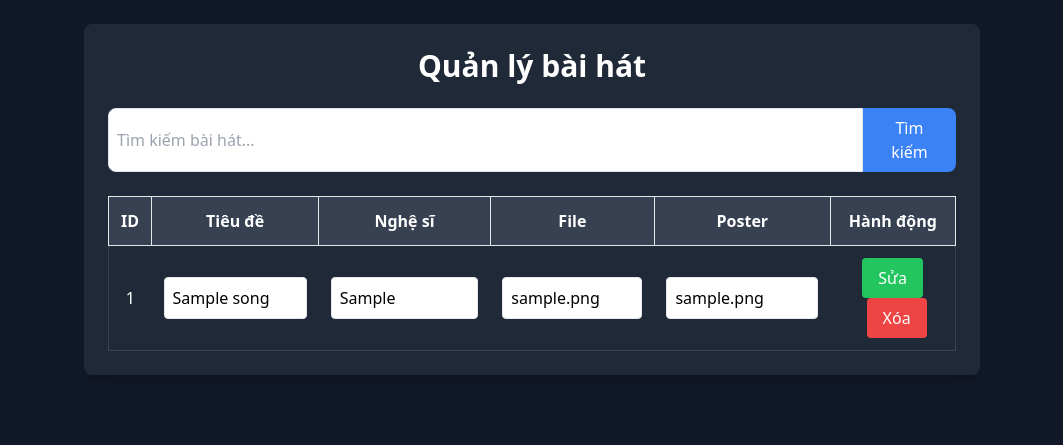
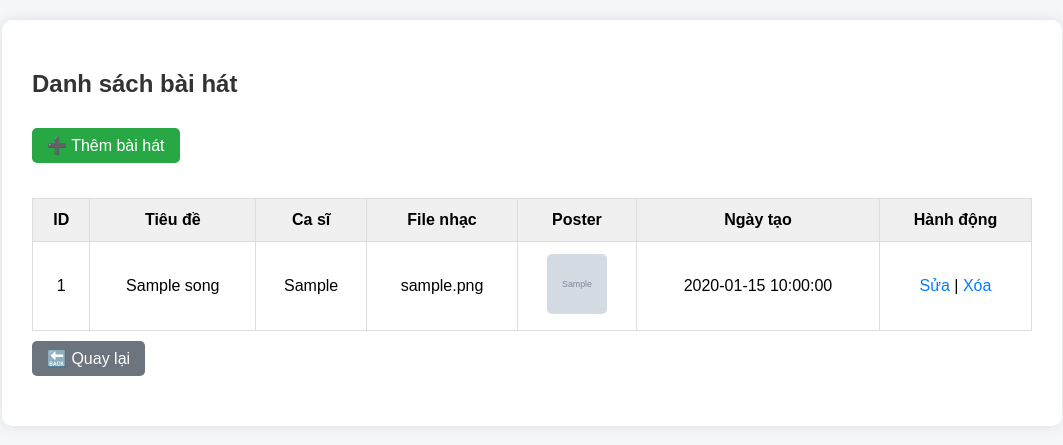
Before and after one commit to longlasong1/do_an, a PHP site: page /ql_songs.php in a window 1280 px wide. Shown: the top 445 px of the page, without its empty margins (108-1171 px from the left). Run offline with PHP 8.4, Linux system fonts and the light colour scheme; tables that the repository leaves empty or names only in its code hold one stand-in row (values such as "Sample post"); grey boxes marked "Sample" are stand-in pictures; some libraries are stand-ins or nearby versions.

Commit message:
last commit

```diff
--- a/index.php
+++ b/index.php
@@ -1,5 +1,5 @@
 <?php
-session_start();
+
 include("db.php"); // Kết nối CSDL
 include("header.php"); // Gọi header
 
@@ -105,6 +105,7 @@ try {
         </div>
     </div>
 
+
     <?php include("footer.php"); ?> <!-- Gọi footer -->
 </div>
 
--- a/newsongs.php
+++ b/newsongs.php
@@ -1,5 +1,5 @@
 <?php
-session_start();
+
 include("db.php"); // Kết nối CSDL
 
 try {
--- a/play.php
+++ b/play.php
@@ -1,5 +1,5 @@
 <?php
-session_start();
+
 include("db.php"); // Kết nối CSDL
 include("header.php"); // Gọi header
 
--- a/ql_songs.php
+++ b/ql_songs.php
@@ -1,87 +1,128 @@
 <?php
-include 'db.php'; // Kết nối đến cơ sở dữ liệu
+include 'db.php';
 
-$search = isset($_GET['search']) ? trim($_GET['search']) : '';
-
-// Lấy danh sách bài hát có tìm kiếm
-$query = "SELECT id, title, artist, file_path, poster FROM songs WHERE title LIKE ? OR artist LIKE ?";
-$stmt = $pdo->prepare($query);
-$stmt->execute(["%$search%", "%$search%"]);
+$stmt = $pdo->query("SELECT * FROM songs");
 $songs = $stmt->fetchAll(PDO::FETCH_ASSOC);
-
-if ($_SERVER['REQUEST_METHOD'] === 'POST') {
-    if (isset($_POST['update'])) {
-        $id = $_POST['id'];
-        $title = $_POST['title'];
-        $artist = $_POST['artist'];
-        $file_path = $_POST['file_path'];
-        $poster = $_POST['poster'];
-
-        $updateQuery = "UPDATE songs SET title = ?, artist = ?, file_path = ?, poster = ? WHERE id = ?";
-        $updateStmt = $pdo->prepare($updateQuery);
-        $updateStmt->execute([$title, $artist, $file_path, $poster, $id]);
-
-        echo "<script>alert('Cập nhật thành công!'); window.location.href='ql_songs.php';</script>";
-    }
-
-    if (isset($_POST['delete'])) {
-        $id = $_POST['id'];
-        $deleteQuery = "DELETE FROM songs WHERE id = ?";
-        $deleteStmt = $pdo->prepare($deleteQuery);
-        $deleteStmt->execute([$id]);
-
-        echo "<script>alert('Xóa bài hát thành công!'); window.location.href='ql_songs.php';</script>";
-    }
-}
 ?>
 
 <!DOCTYPE html>
-<html lang="vi">
+<html>
 <head>
-    <meta charset="UTF-8">
-    <meta name="viewport" content="width=device-width, initial-scale=1.0">
-    <title>Quản lý Bài Hát</title>
-    <script src="https://cdn.tailwindcss.com"></script>
+    <title>Quản lý bài hát</title>
+    <style>
+        body {
+            font-family: Arial, sans-serif;
+            background-color: #f5f7fa;
+            margin: 0;
+            padding: 20px;
+        }
+
+        .container {
+            max-width: 1000px;
+            margin: auto;
+            background: white;
+            padding: 30px;
+            border-radius: 10px;
+            box-shadow: 0 0 15px rgba(0,0,0,0.1);
+        }
+
+        h2 {
+            color: #333;
+        }
+
+        table {
+            width: 100%;
+            border-collapse: collapse;
+            margin-top: 15px;
+        }
+
+        table, th, td {
+            border: 1px solid #ddd;
+        }
+
+        th, td {
+            padding: 12px;
+            text-align: center;
+        }
+
+        th {
+            background-color: #f0f0f0;
+        }
+
+        img {
+            width: 60px;
+            height: 60px;
+            object-fit: cover;
+            border-radius: 5px;
+        }
+
+        a {
+            color: #007bff;
+            text-decoration: none;
+        }
+
+        a:hover {
+            text-decoration: underline;
+        }
+
+        .btn-add, .btn-back {
+            display: inline-block;
+            margin: 10px 10px 20px 0;
+            background: #28a745;
+            color: white;
+            padding: 8px 15px;
+            border-radius: 5px;
+            text-decoration: none;
+        }
+
+        .btn-add:hover {
+            background: #218838;
+        }
+
+        .btn-back {
+            background: #6c757d;
+        }
+
+        .btn-back:hover {
+            background: #5a6268;
+        }
+    </style>
 </head>
-<body class="bg-gray-900 text-white p-6">
-    <div class="max-w-4xl mx-auto bg-gray-800 p-6 rounded-lg shadow-lg">
-        <h2 class="text-3xl font-bold mb-6 text-center">Quản lý bài hát</h2>
+<body>
+<div class="container">
+    <h2>Danh sách bài hát</h2>
 
-        <form method="GET" class="mb-6 flex">
-            <input type="text" name="search" placeholder="Tìm kiếm bài hát..."
-                   class="border p-2 w-full rounded-l-lg text-black" value="<?= htmlspecialchars($search) ?>">
-            <button type="submit" class="bg-blue-500 text-white px-4 py-2 rounded-r-lg">Tìm kiếm</button>
-        </form>
 
-        <table class="w-full border-collapse border border-gray-700">
-            <thead>
-                <tr class="bg-gray-700">
-                    <th class="border p-3">ID</th>
-                    <th class="border p-3">Tiêu đề</th>
-                    <th class="border p-3">Nghệ sĩ</th>
-                    <th class="border p-3">File</th>
-                    <th class="border p-3">Poster</th>
-                    <th class="border p-3">Hành động</th>
+    <a class="btn-add" href="upload.php">➕ Thêm bài hát</a>
+
+    <table>
+        <tr>
+            <th>ID</th>
+            <th>Tiêu đề</th>
+            <th>Ca sĩ</th>
+            <th>File nhạc</th>
+            <th>Poster</th>
+            <th>Ngày tạo</th>
+            <th>Hành động</th>
         </tr>
-            </thead>
-            <tbody>
         <?php foreach ($songs as $song): ?>
-                <tr class="border border-gray-700">
-                    <form method="POST" class="flex items-center">
-                        <td class="p-3 text-center"> <input type="hidden" name="id" value="<?= $song['id'] ?>"> <?= $song['id'] ?> </td>
-                        <td class="p-3"> <input type="text" name="title" value="<?= htmlspecialchars($song['title']) ?>" class="border p-2 w-full rounded text-black"> </td>
-                        <td class="p-3"> <input type="text" name="artist" value="<?= htmlspecialchars($song['artist']) ?>" class="border p-2 w-full rounded text-black"> </td>
-                        <td class="p-3"> <input type="text" name="file_path" value="<?= htmlspecialchars($song['file_path']) ?>" class="border p-2 w-full rounded text-black"> </td>
-                        <td class="p-3"> <input type="text" name="poster" value="<?= htmlspecialchars($song['poster']) ?>" class="border p-2 w-full rounded text-black"> </td>
-                        <td class="p-3 text-center">
-                            <button type="submit" name="update" class="bg-green-500 text-white px-4 py-2 rounded">Sửa</button>
-                            <button type="submit" name="delete" class="bg-red-500 text-white px-4 py-2 rounded ml-2" onclick="return confirm('Bạn có chắc chắn muốn xóa bài hát này không?');">Xóa</button>
+            <tr>
+                <td><?= $song['id'] ?></td>
+                <td><?= htmlspecialchars($song['title']) ?></td>
+                <td><?= htmlspecialchars($song['artist']) ?></td>
+                <td><?= basename($song['file_path']) ?></td>
+                <td><img src="<?= $song['poster'] ?>" alt="poster"></td>
+                <td><?= $song['created_at'] ?></td>
+                <td>
+                    <a href="update_song.php?id=<?= $song['id'] ?>">Sửa</a> |
+                    <a href="delete_song.php?id=<?= $song['id'] ?>" onclick="return confirm('Bạn có chắc chắn muốn xóa bài hát này?')">Xóa</a>
                 </td>
-                    </form>
             </tr>
         <?php endforeach; ?>
-            </tbody>
+
     </table>
+    <a class="btn-back" href="index_adm.php">🔙 Quay lại</a>
+
 </div>
 </body>
 </html>
--- a/qluser.php
+++ b/qluser.php
@@ -98,6 +98,7 @@ $users = $stmt->fetchAll(PDO::FETCH_ASSOC);
             </tr>
         <?php endforeach; ?>
     </table>
+    <a class="btn-back" href="index_adm.php">🔙 Quay lại </a>
 </div>
 </body>
 </html>
--- a/rank7d.php
+++ b/rank7d.php
@@ -1,5 +1,5 @@
 <?php
-session_start();
+
 include("db.php"); // Kết nối CSDL
 include("header.php"); // Gọi header
 
--- a/ranking.php
+++ b/ranking.php
@@ -1,5 +1,5 @@
 <?php
-session_start();
+
 include("db.php"); // Kết nối CSDL
 include("header.php"); // Gọi header
 try {
--- a/search.php
+++ b/search.php
@@ -74,10 +74,10 @@ if (isset($_GET['query']) && !empty($_GET['query'])) {
 
         /* Nội dung chính */
         .content {
-            margin-left: 240px;
+            margin-left: 60px;
             margin-top: 80px;
             width: 100%;
-            max-width: 800px;
+            max-width: 1000px;
             padding: 20px;
         }
 
@@ -176,6 +176,7 @@ if (isset($_GET['query']) && !empty($_GET['query'])) {
         <?php endif; ?>
     </div>
 </div>
+</div>
 <?php include("footer.php"); ?> <!-- Gọi footer -->
 </div>
 </body>
--- a/upload.php
+++ b/upload.php
@@ -68,7 +68,7 @@ if ($_SERVER["REQUEST_METHOD"] == "POST") {
         }
         .container {
             background: white;
-            padding: 20px;
+            padding: 30px;
             border-radius: 10px;
             box-shadow: 0 0 10px rgba(0, 0, 0, 0.1);
             width: 300px;
```
Also changed, not shown: ad_adm.php (added, +111 -0 lines), header.php (+25 -0 lines), history.php (+6 -2 lines), index_adm.php (+9 -7 lines), mylist.php (+3 -6 lines), profile.php (+3 -11 lines), rsrank7d.php (added, +15 -0 lines), style.css (+91 -42 lines), uploads/img8.png (added), 2 other files. Lines whose indentation alone changed are shown as unchanged.
